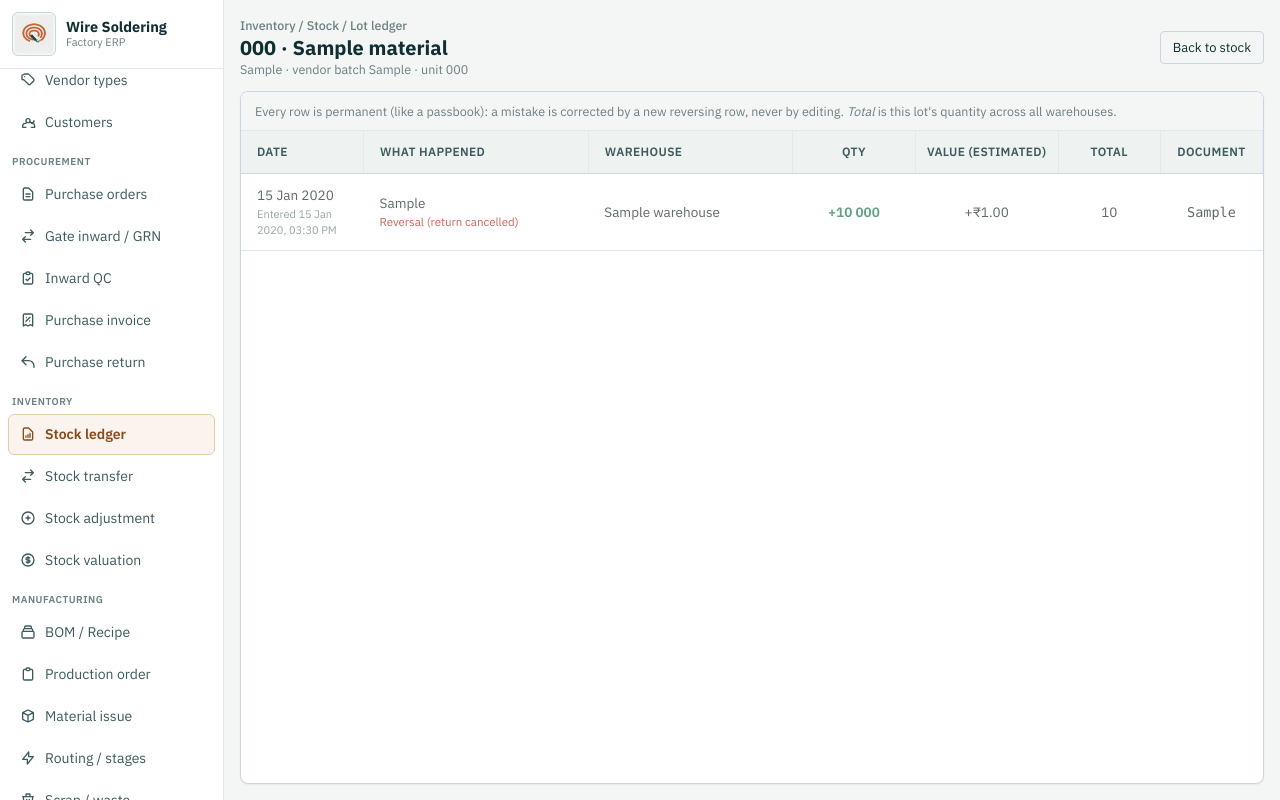
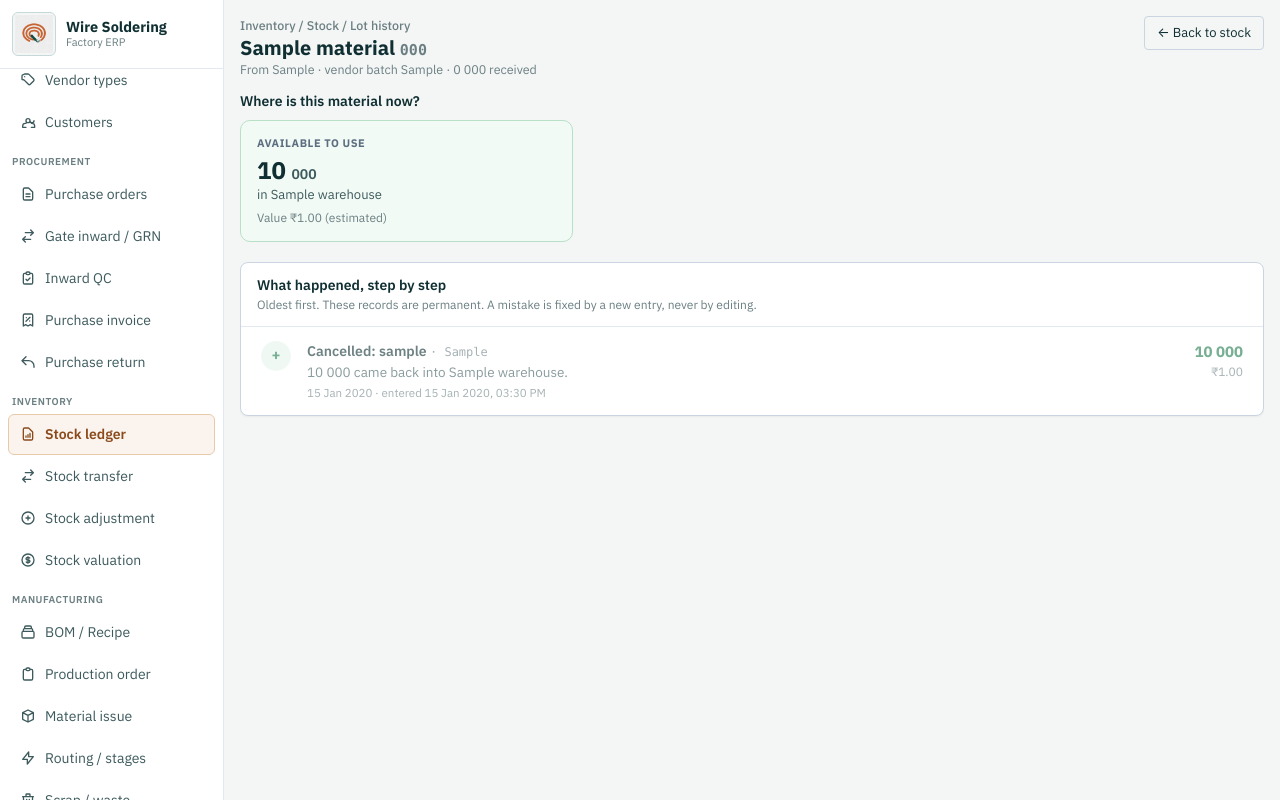
Before and after one commit to ivronak/wire_soldering, a Flask app: page /inventory/stock/1 in a window 1280 px wide. Run offline with Flask 3, Linux system fonts and the light colour scheme; tables that the repository leaves empty hold one stand-in row (values such as "Sample post"); some libraries are stand-ins or nearby versions.

Commit message:
Lot history page: plain-language timeline, where-now cards, QC move shown as one step
Co-Authored-By: Claude Sonnet 5.5 <noreply@anthropic.com>

```diff
--- a/app/inventory/routes.py
+++ b/app/inventory/routes.py
@@ -72,15 +72,95 @@ def stock_list():
     return render_template("stock.html", active_nav="stock", lot_rows=lot_rows, summary_rows=summary_rows)
 
 
+# Lot history ki ek "event" = ek kaam (jaise QC pass). Ek kaam ki do rows (ek godown se minus, doosre me plus) ek line me dikhti hain.
+EVENT_TITLES = {
+    "GRN": "Goods received",
+    "QC": "Quality check passed",
+    "ISSUE": "Issued to production",
+    "RETURN": "Returned to vendor",
+}
+
+
+def build_events(movements, unit):
+    groups = {}
+    order = []
+    for movement in movements:
+        key = (movement.ref_type, movement.ref_id, movement.line_key, movement.reverses_movement_id is not None)
+        if key not in groups:
+            groups[key] = []
+            order.append(key)
+        groups[key].append(movement)
+
+    events = []
+    for key in order:
+        rows = groups[key]
+        ref_type, _ref_id, _line_key, cancelled = key
+        first = rows[0]
+        leaving = [r for r in rows if r.qty < 0]
+        arriving = [r for r in rows if r.qty > 0]
+        qty = abs(first.qty)
+        title = EVENT_TITLES.get(ref_type, ref_type)
+        if cancelled:
+            title = "Cancelled: " + title.lower()
+        qty_text = ("%g" % qty) + " " + unit
+
+        def name(row):
+            return row.warehouse.name if row.warehouse else "?"
+
+        if leaving and arriving:
+            kind = "move"
+            sentence = "%s moved from %s to %s." % (qty_text, name(leaving[0]), name(arriving[0]))
+            value = abs(arriving[0].value)
+        elif arriving:
+            kind = "in"
+            verb = "came back into" if cancelled else "came into"
+            sentence = "%s %s %s." % (qty_text, verb, name(arriving[0]))
+            value = abs(arriving[0].value)
+        else:
+            kind = "out"
+            tail = " back to the vendor" if ref_type == "RETURN" else ""
+            sentence = "%s went out of %s%s." % (qty_text, name(leaving[0]), tail)
+            value = abs(leaving[0].value)
+        events.append({
+            "date": first.movement_date, "created_at": first.created_at, "title": title, "sentence": sentence,
+            "kind": kind, "qty": qty, "value": value, "ref_no": first.ref_no, "cancelled": cancelled,
+        })
+    return events
+
+
 @inventory_bp.route("/inventory/stock/<int:lot_id>")
 def stock_lot(lot_id):
     lot = db.session.get(StockLot, lot_id)
     if lot is None:
         abort(404)
+    unit = lot_unit(lot)
     movements = StockMovement.query.filter_by(lot_id=lot.id).order_by(StockMovement.id).all()
-    running = 0
-    rows = []
+
+    # "Abhi kahan kitna hai": har godown ka balance (rows ka SUM)
+    from app.models import Warehouse
+    has_qc = lot.grn_line.final_qc is not None if lot.grn_line else False
+    totals = {}
     for movement in movements:
-        running = round(running + movement.qty, 4)
-        rows.append({"m": movement, "label": MOVEMENT_LABELS.get(movement.movement_type, movement.movement_type), "running": running})
-    return render_template("stock_lot.html", active_nav="stock", lot=lot, unit=lot_unit(lot), rows=rows)
+        item = totals.setdefault(movement.warehouse_id, [0, 0])
+        item[0] += movement.qty
+        item[1] += movement.value
+    where_now = []
+    for warehouse_id, (qty, value) in totals.items():
+        if abs(qty) < 0.00005:
+            continue
+        warehouse = db.session.get(Warehouse, warehouse_id)
+        wtype = warehouse.warehouse_type if warehouse else ""
+        if wtype == "QC_HOLD":
+            label = "Rejected, waiting to go back" if has_qc else "Waiting for QC"
+            tone = "bad" if has_qc else "wait"
+        elif wtype == "WIP":
+            label, tone = "In production", "wip"
+        else:
+            label, tone = "Available to use", "good"
+        where_now.append({"warehouse": warehouse.name if warehouse else "?", "label": label, "tone": tone,
+                          "qty": round(qty, 4), "value": round(value, 2)})
+    where_now.sort(key=lambda w: {"good": 0, "wip": 1, "wait": 2, "bad": 3}[w["tone"]])
+
+    received = sum(m.qty for m in movements if m.movement_type == "GRN_RECEIPT" and m.reverses_movement_id is None)
+    return render_template("stock_lot.html", active_nav="stock", lot=lot, unit=unit,
+                           events=build_events(movements, unit), where_now=where_now, received=received)
--- a/app/inventory/templates/stock.html
+++ b/app/inventory/templates/stock.html
@@ -67,7 +67,7 @@
                 <td class="tabular-nums {% if row.rejected > 0 %}text-stop{% endif %}">{{ row.rejected|qty }} {{ row.unit }}</td>
                 <td class="tabular-nums">{{ row.wip|qty }} {{ row.unit }}</td>
                 <td class="text-[12px] text-ink-muted">{{ row.where|join(', ') or 'Empty' }}</td>
-                <td><a href="{{ url_for('inventory.stock_lot', lot_id=lot.id) }}" class="px-2 py-1 text-[12px] font-medium text-brand-teal border border-brand-border bg-brand-soft rounded hover:bg-brand-teal hover:text-white">Ledger</a></td>
+                <td><a href="{{ url_for('inventory.stock_lot', lot_id=lot.id) }}" class="px-2 py-1 text-[12px] font-medium text-brand-teal border border-brand-border bg-brand-soft rounded hover:bg-brand-teal hover:text-white">History</a></td>
               </tr>
               {% endfor %}
             </tbody>
--- a/app/inventory/templates/stock_lot.html
+++ b/app/inventory/templates/stock_lot.html
@@ -1,55 +1,77 @@
 {% extends "base.html" %}
-{% block title %}Lot ledger{% endblock %}
+{% block title %}Lot history{% endblock %}
 
 {% block page_css %}
 <style>
-  .st-table { width: 100%; border-collapse: collapse; table-layout: fixed; }
-  .st-table thead th {
-    position: sticky; top: 0; z-index: 5; background: #EEF2F1; color: #3D5A5D; font-size: 12px; font-weight: 600;
-    text-transform: uppercase; letter-spacing: 0.03em; padding: 12px 8px; text-align: center;
-    border-bottom: 1px solid #D1D9D8; border-right: 1px solid #E4EAE9;
-  }
-  .st-table tbody td { padding: 11px 8px; font-size: 13.5px; text-align: center; border-bottom: 1px solid #E2E8E7; vertical-align: middle; }
-  .st-table tbody tr:nth-child(even) { background: #F8FAF9; }
-  .st-table td.left, .st-table th.left { text-align: left; padding-left: 16px; }
+  .lh-card { border: 1px solid #D1D9D8; border-radius: 10px; padding: 14px 16px; background: #fff; }
+  .lh-card.good { border-color: #B7E0C7; background: #F2FAF5; }
+  .lh-card.wait { border-color: #F5D9B5; background: #FFF9F0; }
+  .lh-card.bad  { border-color: #F8CFCB; background: #FFF6F5; }
+  .lh-card.wip  { border-color: #C9D8F0; background: #F4F8FE; }
+  .lh-tag { font-size: 11px; font-weight: 700; text-transform: uppercase; letter-spacing: .05em; color: #5c6e80; }
+  .tl { list-style: none; margin: 0; padding: 0; }
+  .tl li { display: grid; grid-template-columns: 34px 1fr auto; gap: 12px; padding: 14px 4px; border-bottom: 1px solid #E8EEED; align-items: start; }
+  .tl li:last-child { border-bottom: none; }
+  .tl .dot { width: 30px; height: 30px; border-radius: 50%; display: flex; align-items: center; justify-content: center; font-size: 15px; font-weight: 700; }
+  .dot.in   { background: #E6F5EC; color: #1F7A4D; }
+  .dot.out  { background: #FDECEC; color: #B42318; }
+  .dot.move { background: #EAF1FB; color: #2B5FA8; }
+  .tl .cancelled { opacity: .6; }
 </style>
 {% endblock %}
 
 {% block content %}
-      <div class="flex items-center justify-between gap-3 shrink-0">
+      <div class="flex flex-wrap items-start justify-between gap-3 shrink-0">
         <div>
-          <div class="text-[12.5px] text-ink-faint font-medium"><a href="{{ url_for('inventory.stock_list') }}" class="hover:underline">Inventory / Stock</a> / Lot ledger</div>
-          <h1 class="text-[20px] font-bold text-ink leading-tight">{{ lot.lot_code }} · {{ lot.raw_material.name if lot.raw_material else '' }}</h1>
-          <div class="text-[12.5px] text-ink-faint">{{ lot.grn_line.grn.grn_no if lot.grn_line and lot.grn_line.grn else '' }} · vendor batch {{ lot.vendor_batch_no or '—' }} · unit {{ unit }}</div>
+          <div class="text-[12.5px] text-ink-faint font-medium"><a href="{{ url_for('inventory.stock_list') }}" class="hover:underline">Inventory / Stock</a> / Lot history</div>
+          <h1 class="text-[20px] font-bold text-ink leading-tight">{{ lot.raw_material.name if lot.raw_material else '' }} <span class="font-mono text-[15px] text-ink-faint">{{ lot.lot_code }}</span></h1>
+          <div class="text-[12.5px] text-ink-faint">From {{ lot.grn_line.grn.grn_no if lot.grn_line and lot.grn_line.grn else '' }} · vendor batch {{ lot.vendor_batch_no or '—' }} · {{ received|qty }} {{ unit }} received</div>
         </div>
-        <a href="{{ url_for('inventory.stock_list') }}" class="px-3 py-1.5 text-[13px] text-ink border border-slate-300 rounded hover:bg-mist">Back to stock</a>
+        <a href="{{ url_for('inventory.stock_list') }}" class="px-3 py-1.5 text-[13px] text-ink border border-slate-300 rounded hover:bg-mist">&larr; Back to stock</a>
       </div>
 
-      <div class="flex-1 flex flex-col min-h-0 bg-white border border-slate-300 rounded-lg shadow-sm overflow-hidden">
-        <div class="px-3.5 py-2.5 border-b border-slate-200 bg-mist text-[12.5px] text-ink-faint shrink-0">
-          Every row is permanent (like a passbook): a mistake is corrected by a new reversing row, never by editing. <em>Total</em> is this lot's quantity across all warehouses.
-        </div>
-        <div class="flex-1 overflow-auto min-h-0">
-          <table class="st-table">
-            <colgroup><col style="width:12%"><col style="width:22%"><col style="width:20%"><col style="width:12%"><col style="width:14%"><col style="width:10%"><col style="width:10%"></colgroup>
-            <thead><tr><th class="left">Date</th><th class="left">What happened</th><th class="left">Warehouse</th><th>Qty</th><th>Value (estimated)</th><th>Total</th><th>Document</th></tr></thead>
-            <tbody>
-              {% for r in rows %}
-              {% set m = r.m %}
-              <tr{% if m.reverses_movement_id %} class="opacity-70"{% endif %}>
-                <td class="left tabular-nums">{{ m.movement_date.strftime('%d %b %Y') }}{% if m.created_at %}<div class="text-[11px] text-ink-faint">Entered {{ m.created_at|ist }}</div>{% endif %}</td>
-                <td class="left">{{ r.label }}{% if m.reverses_movement_id %}<div class="text-[11.5px] text-stop">Reversal (return cancelled)</div>{% endif %}</td>
-                <td class="left">{{ m.warehouse.name if m.warehouse else '—' }}</td>
-                <td class="tabular-nums font-semibold {% if m.qty < 0 %}text-stop{% else %}text-success{% endif %}">{{ '+' if m.qty > 0 else '−' }}{{ (m.qty|abs)|qty }} {{ unit }}</td>
-                <td class="tabular-nums">{{ '+' if m.value > 0 else '−' }}₹{{ (m.value|abs)|inr }}</td>
-                <td class="tabular-nums">{{ r.running|qty }}</td>
-                <td class="font-mono text-[12px]">{{ m.ref_no or '' }}</td>
-              </tr>
-              {% else %}
-              <tr><td colspan="7" class="text-ink-faint" style="padding:18px;">No movements yet.</td></tr>
-              {% endfor %}
-            </tbody>
-          </table>
-        </div>
+      <div class="flex-1 overflow-auto min-h-0 space-y-5">
+        <section>
+          <h2 class="text-[14px] font-semibold text-ink mb-2">Where is this material now?</h2>
+          {% if where_now %}
+          <div class="grid grid-cols-1 sm:grid-cols-2 lg:grid-cols-3 gap-3">
+            {% for w in where_now %}
+            <div class="lh-card {{ w.tone }}">
+              <div class="lh-tag">{{ w.label }}</div>
+              <div class="text-[24px] font-bold text-ink tabular-nums leading-tight mt-1">{{ w.qty|qty }} <span class="text-[14px] font-semibold text-ink-muted">{{ unit }}</span></div>
+              <div class="text-[13px] text-ink-muted">in {{ w.warehouse }}</div>
+              <div class="text-[12px] text-ink-faint mt-1">Value ₹{{ w.value|inr }} (estimated)</div>
+            </div>
+            {% endfor %}
+          </div>
+          {% else %}
+          <div class="lh-card text-[13.5px] text-ink-muted">Nothing of this lot is in stock now.</div>
+          {% endif %}
+        </section>
+
+        <section class="bg-white border border-slate-300 rounded-lg shadow-sm">
+          <div class="px-4 py-3 border-b border-slate-200">
+            <h2 class="text-[14px] font-semibold text-ink">What happened, step by step</h2>
+            <p class="text-[12px] text-ink-faint">Oldest first. These records are permanent. A mistake is fixed by a new entry, never by editing.</p>
+          </div>
+          <ul class="tl px-4">
+            {% for e in events %}
+            <li class="{{ 'cancelled' if e.cancelled else '' }}">
+              <div class="dot {{ e.kind }}">{{ '+' if e.kind == 'in' else ('−' if e.kind == 'out' else '⇄') }}</div>
+              <div>
+                <div class="text-[14px] font-semibold text-ink">{{ e.title }} <span class="font-mono text-[12px] font-normal text-ink-faint">· {{ e.ref_no or '' }}</span></div>
+                <div class="text-[13.5px] text-ink-muted">{{ e.sentence }}</div>
+                <div class="text-[11.5px] text-ink-faint mt-0.5">{{ e.date.strftime('%d %b %Y') }}{% if e.created_at %} · entered {{ e.created_at|ist }}{% endif %}</div>
+              </div>
+              <div class="text-right tabular-nums">
+                <div class="text-[15px] font-bold {{ 'text-success' if e.kind == 'in' else ('text-stop' if e.kind == 'out' else 'text-ink') }}">{{ e.qty|qty }} {{ unit }}</div>
+                <div class="text-[12px] text-ink-faint">₹{{ e.value|inr }}</div>
+              </div>
+            </li>
+            {% else %}
+            <li><div></div><div class="text-ink-faint">Nothing has happened to this lot yet.</div><div></div></li>
+            {% endfor %}
+          </ul>
+        </section>
       </div>
 {% endblock %}
```
